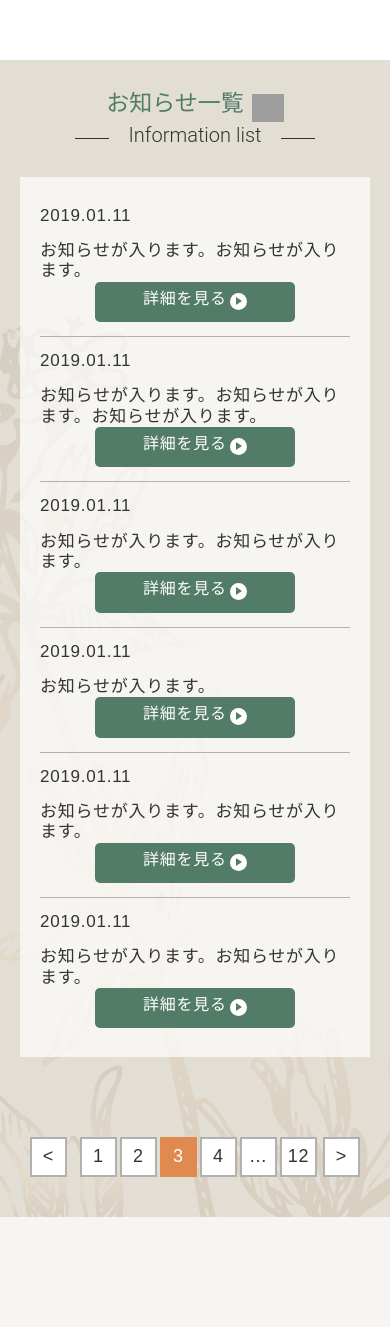
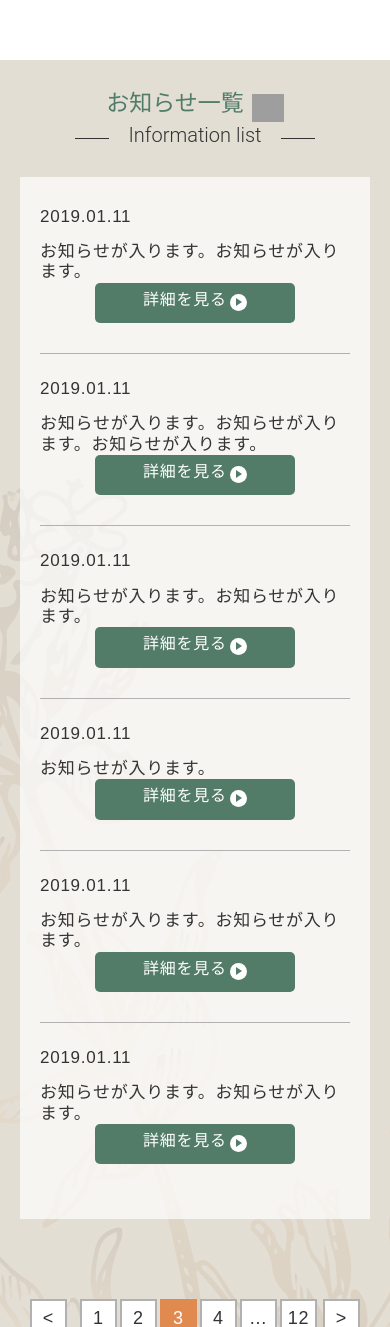
Before and after one commit to dungnv2609/HTML, a PHP site: page /wp_information_list.html in a window 390 px wide. Shown: the top 1327 px of the page. Before the commit the page ends 1217 px from the top, so only its background shows below. Run offline with PHP 8.4, Linux system fonts and the light colour scheme; style sheets or scripts are compiled from the project's sources; some web fonts are replaced; grey boxes are pictures that could not be loaded.

Commit message:
Update CSS Wordpress

```diff
--- a/app/css/site_wordpress.css
+++ b/app/css/site_wordpress.css
@@ -147,6 +147,8 @@
 
   .info__wrap.info__list .info__row {
     align-items: flex-start;
+    padding: 15px 0 30px;
+    margin-bottom: 10px;
   }
 
   .info__wrap.info__list .info__row .info__title {
--- a/app/scss/content/_wp_Information.scss
+++ b/app/scss/content/_wp_Information.scss
@@ -145,6 +145,8 @@
 
     &.info__list .info__row {
       align-items: flex-start;
+      padding: 15px 0 30px;
+      margin-bottom: 10px;
 
       .info__title {
         width: 100%;
```
